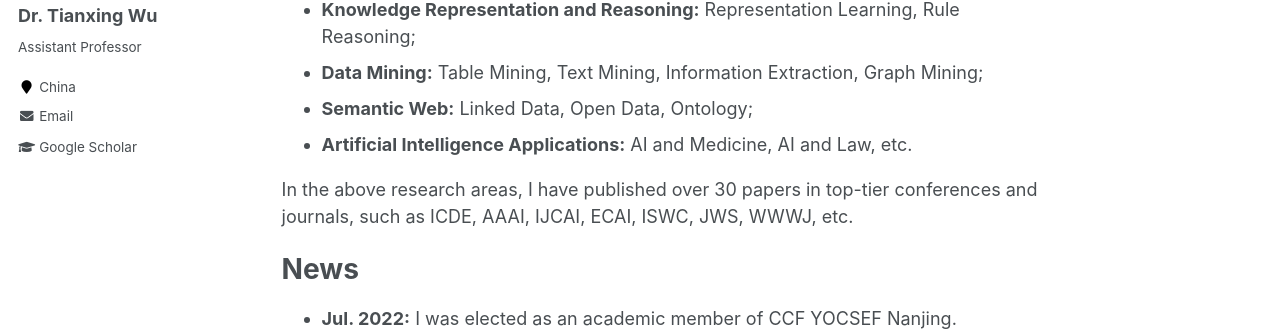
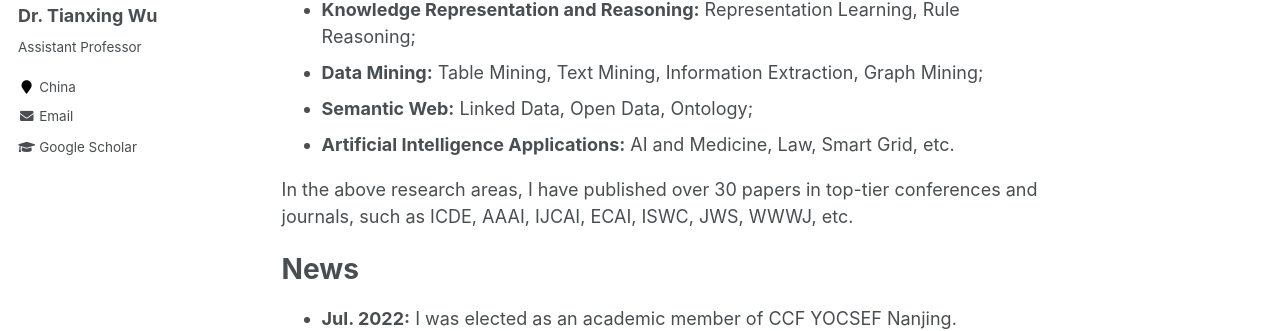
Before and after one commit to tianxing-wu/tianxing-wu.github.io, a Jekyll site: the page built from _pages/about.md, in a window 1280 px wide and 900 px high. Shown: the part 305-636 px from the top of the window. Built offline with Jekyll 4.4.1, drawn with Linux system fonts in a browser that asks for light colours.

Commit message:
info update

```diff
--- a/_pages/about.md
+++ b/_pages/about.md
@@ -13,7 +13,7 @@ I am an assistant professor working at [School of Computer Science and Engineeri
 * **Knowledge Representation and Reasoning:** Representation Learning, Rule Reasoning;
 * **Data Mining:** Table Mining, Text Mining, Information Extraction, Graph Mining;
 * **Semantic Web:** Linked Data, Open Data, Ontology;
-* **Artificial Intelligence Applications:** AI and Medicine, AI and Law, etc.
+* **Artificial Intelligence Applications:** AI and Medicine, Law, Smart Grid, etc.
 
 In the above research areas, I have published over 30 papers in top-tier conferences and journals, such as ICDE, AAAI, IJCAI, ECAI, ISWC, JWS, WWWJ, etc.
 
```
